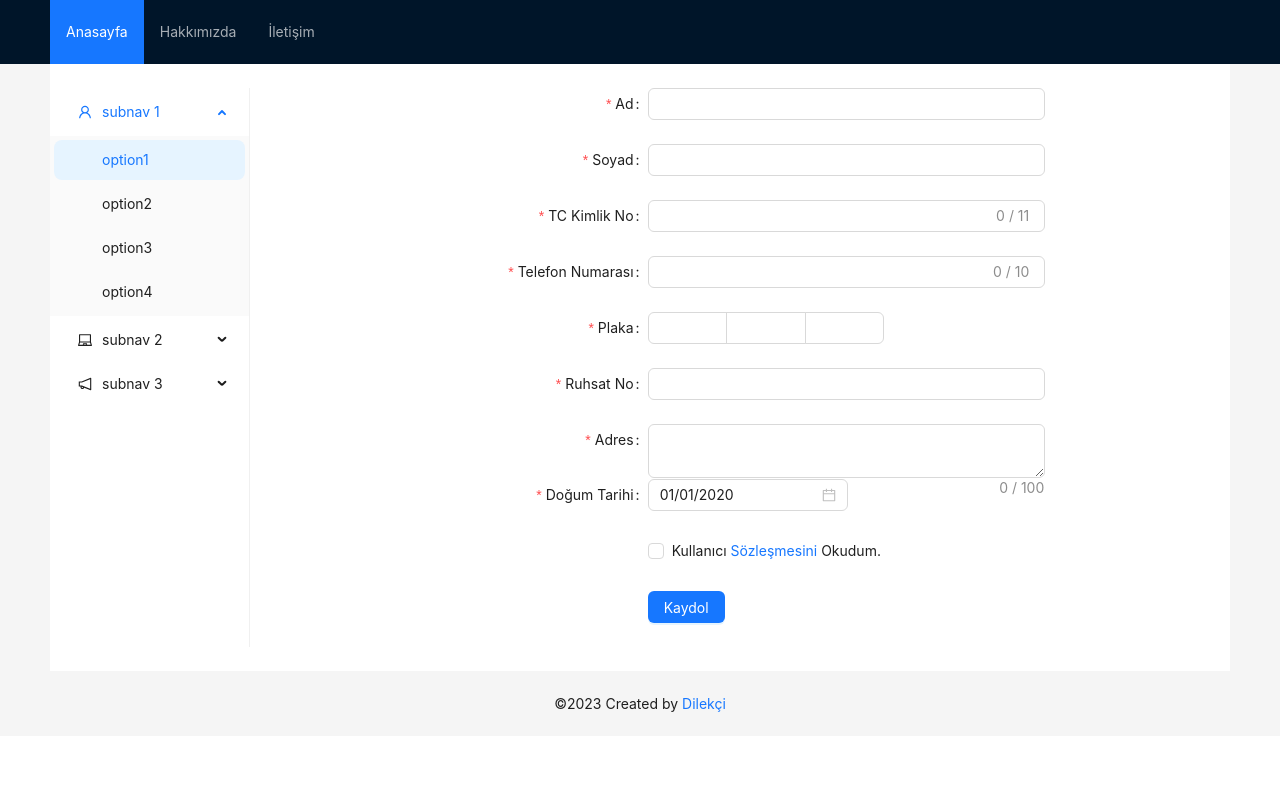
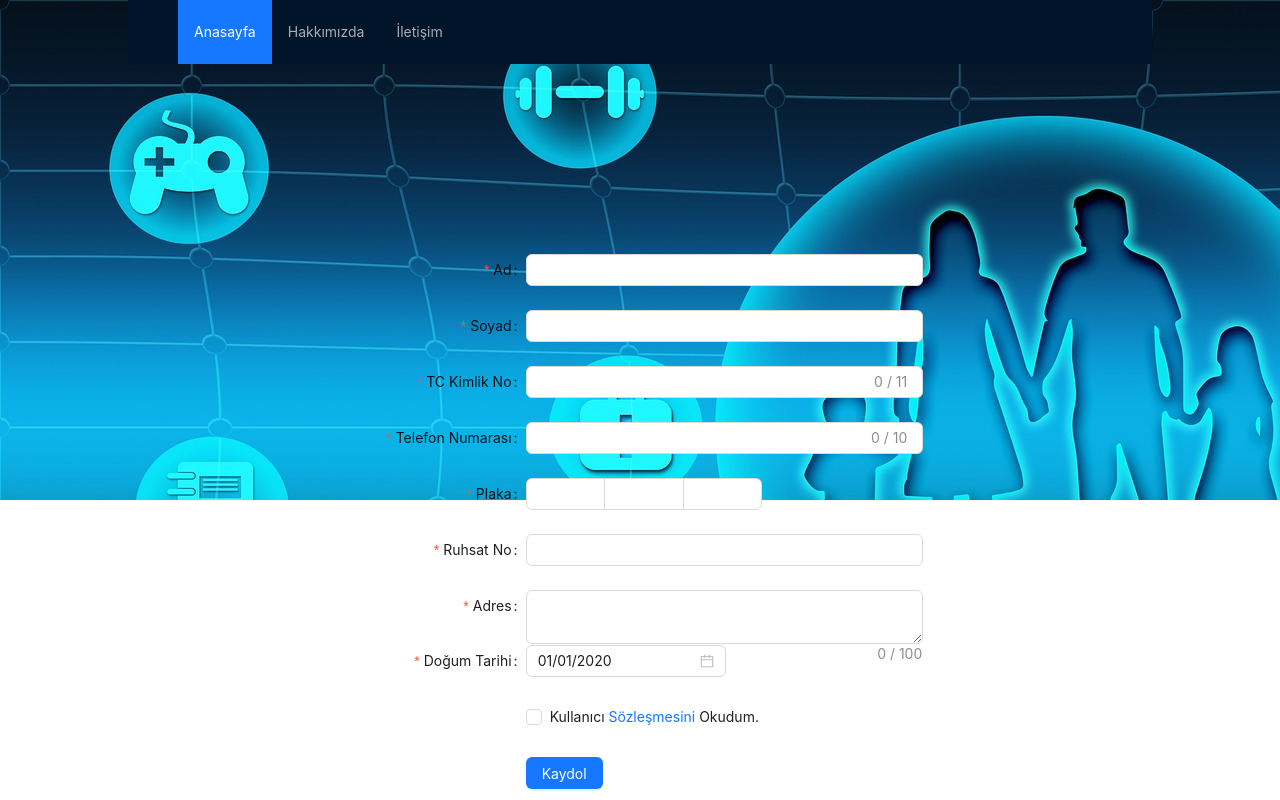
Before and after one commit to hamdidilekci/insurance-app, a React (Create React App) app: page / in a window 1280 px wide. Shown: the top 800 px of the page. Built offline with nearby package versions, Linux system fonts and the light colour scheme.

Commit message:
remove sider, add container to layout

```diff
--- a/src/Components/MyLayout.js
+++ b/src/Components/MyLayout.js
@@ -1,85 +1,36 @@
-import { LaptopOutlined, NotificationOutlined, UserOutlined } from '@ant-design/icons';
-import { Layout, Menu, theme } from 'antd';
+import { Layout, Menu } from 'antd';
 import React from 'react';
 import MyForm from './MyForm';
 
-const { Header, Content, Footer, Sider } = Layout;
+const { Header, Content, Footer } = Layout;
 
 const items1 = ['Anasayfa', 'Hakkımızda', 'İletişim'].map((key) => ({
     key,
     label: `${key}`,
 }));
 
-const items2 = [UserOutlined, LaptopOutlined, NotificationOutlined].map((icon, index) => {
-    const key = String(index + 1);
-    return {
-        key: `sub${key}`,
-        icon: React.createElement(icon),
-        label: `subnav ${key}`,
-        children: new Array(4).fill(null).map((_, j) => {
-            const subKey = index * 4 + j + 1;
-            return {
-                key: subKey,
-                label: `option${subKey}`,
-            };
-        }),
-    };
-});
-
 const MyLayout = () => {
-    const {
-        token: { colorBgContainer },
-    } = theme.useToken();
     return (
-        <Layout>
+        <div className='image'>
+            <Layout className='container'>
                 <Header className="header">
-                <div className="logo" />
-                <Menu theme="dark" mode="horizontal" defaultSelectedKeys={['Anasayfa']} items={items1} />
+                    <Menu
+                        className='menu'
+                        theme='dark'
+                        mode="horizontal"
+                        defaultSelectedKeys={['Anasayfa']}
+                        items={items1}
+                    />
                 </Header>
-            <Content
-                style={{
-                    padding: '0 50px',
-                }}
-            >
-                <Layout
-                    style={{
-                        padding: '24px 0',
-                        background: colorBgContainer,
-                    }}
-                >
-                    <Sider
-                        style={{
-                            background: colorBgContainer,
-                        }}
-                        width={200}
-                    >
-                        <Menu
-                            mode="inline"
-                            defaultSelectedKeys={['1']}
-                            defaultOpenKeys={['sub1']}
-                            style={{
-                                height: '100%',
-                            }}
-                            items={items2}
-                        />
-                    </Sider>
-                    <Content
-                        style={{
-                           margin: '0'
-                        }}
-                    >
-                        <MyForm/>
+                <Content className='content'>
+                    <MyForm />
                 </Content>
-                </Layout>
-            </Content>
-            <Footer
-                style={{
-                    textAlign: 'center',
-                }}
-            >
+                <Footer className='footer'>
                     ©2023 Created by <a href="https://www.linkedin.com/in/dilekcihamdi/">Dilekçi</a>
                 </Footer>
             </Layout>
+        </div>
+
     );
 };
 export default MyLayout;
```
Lines whose indentation alone changed are shown as unchanged.
